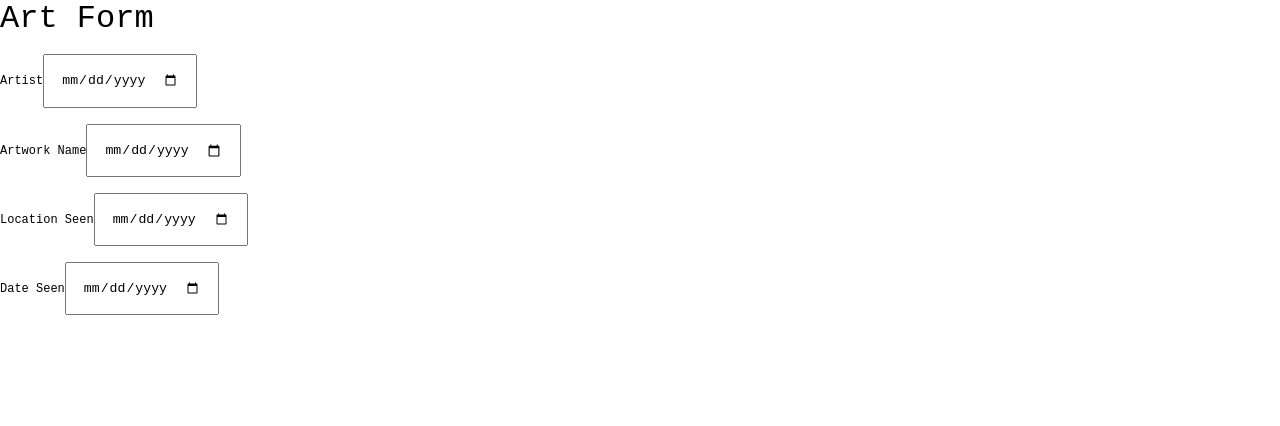
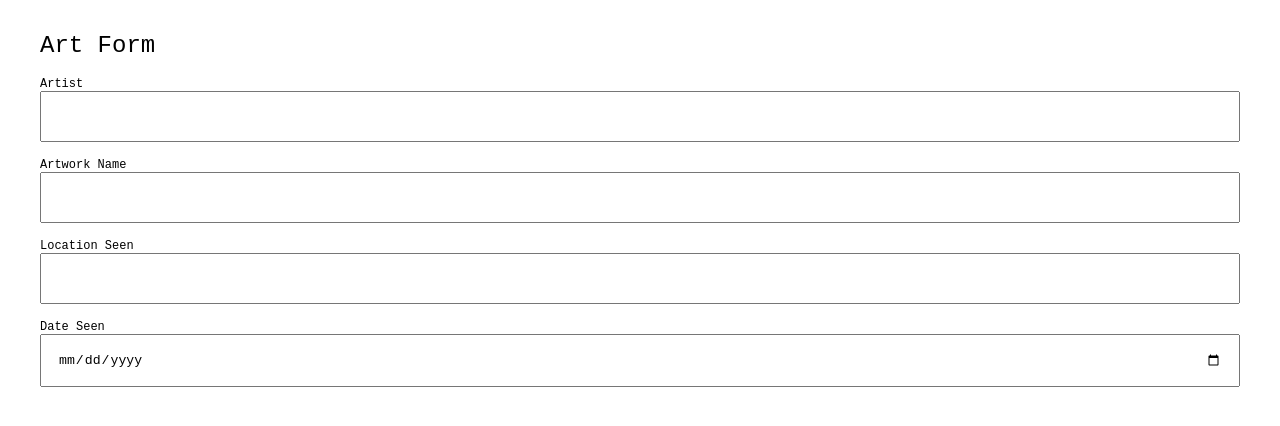
Before and after one commit to tchryssos/art-list, a Next.js app: page / in a window 1280 px wide. Shown: the top 426 px of the page. Built offline with nearby package versions, Linux system fonts and the light colour scheme.

Commit message:
Fixing input styles

```diff
--- a/src/components/form/Input.tsx
+++ b/src/components/form/Input.tsx
@@ -1,5 +1,6 @@
 import styled from '@emotion/styled';
 
+import { FlexBox } from '../box/FlexBox';
 import { createInputStyles } from './styles';
 
 export interface InputProps {
@@ -10,14 +11,14 @@ export interface InputProps {
   type: 'text' | 'date';
 }
 
-const InputWrapper = styled.div`
+const InputWrapper = styled(FlexBox)`
   width: 100%;
 `;
 
-const StyledInput = styled.input(({ theme }) => ({
-  ...createInputStyles(theme),
-  width: '100%',
-}));
+const StyledInput = styled.input`
+  ${({ theme }) => createInputStyles(theme)};
+  width: 100%;
+`;
 
 const Label = styled.label(({ theme }) => ({
   fontSize: theme.fontSize.subBody,
@@ -28,9 +29,10 @@ export const Input: React.FC<InputProps> = ({
   className,
   required,
   label,
+  type,
 }) => (
-  <InputWrapper className={className}>
+  <InputWrapper className={className} column>
     <Label htmlFor={name}>{label}</Label>
-    <StyledInput name={name} required={required} type="date" />
+    <StyledInput name={name} required={required} type={type} />
   </InputWrapper>
 );
--- a/src/components/meta/Layout.tsx
+++ b/src/components/meta/Layout.tsx
@@ -1,3 +1,8 @@
+import styled from '@emotion/styled';
+
+import { useBreakpointsAtLeast } from '~/logic/hooks/useBreakpoints';
+
+import { FlexBox } from '../box/FlexBox';
 import { Head } from './Head';
 
 type LayoutProps = {
@@ -5,9 +10,21 @@ type LayoutProps = {
   title?: string;
 };
 
-export const Layout: React.FC<LayoutProps> = ({ children, title }) => (
-  <div>
-    <Head title={title} />
-    {children}
-  </div>
-);
+const PageWrapper = styled(FlexBox)`
+  max-width: ${({ theme }) => theme.breakpointValues.lg}px;
+  width: 100%;
+  height: 100%;
+`;
+
+export const Layout: React.FC<LayoutProps> = ({ children, title }) => {
+  const isAtLeastXs = useBreakpointsAtLeast('xs');
+
+  return (
+    <>
+      <Head title={title} />
+      <FlexBox flex={1} justifyContent="center" p={isAtLeastXs ? 32 : 16}>
+        <PageWrapper>{children}</PageWrapper>
+      </FlexBox>
+    </>
+  );
+};
--- a/src/components/typography/Title.tsx
+++ b/src/components/typography/Title.tsx
@@ -6,9 +6,8 @@ import { TypographyProps } from './types';
 
 type TitleProps = Pick<MarginProps, 'mb'> & TypographyProps;
 
-export const Title = styled.h1<TitleProps>(
-  ({ theme, variant = 'normal', ...rest }) => ({
-    ...createTextSharedStyles(theme, { variant, ...rest }),
-    fontSize: theme.fontSize.title,
-  })
-);
+export const Title = styled.h1<TitleProps>`
+  ${({ theme, variant = 'normal', ...rest }) =>
+    createTextSharedStyles(theme, { ...rest, variant })}
+  font-size: ${({ theme }) => theme.fontSize.title};
+`;
--- a/src/components/typography/styles.ts
+++ b/src/components/typography/styles.ts
@@ -16,6 +16,6 @@ export const createTextSharedStyles = (
       ? theme.fontWeight.bold
       : theme.fontWeight.regular,
     fontStyle: fontProps.italic ? 'italic' : '',
-    color: theme.colors.text,
+    color: 'inherit',
     lineHeight: theme.lineHeight.normal,
   });
--- /dev/null
+++ b/src/logic/hooks/useBreakpoints.ts
@@ -0,0 +1,28 @@
+import { useContext } from 'react';
+
+import { BreakpointSize } from '~/typings/theme';
+
+import { BreakpointsContext } from '../contexts/breakpointsContext';
+
+export const useBreakpointsLessThan = (breakpoint: BreakpointSize) => {
+  const breakpoints = useContext(BreakpointsContext);
+  return !breakpoints.includes(breakpoint);
+};
+
+export const useBreakpointsAtLeast = (breakpoint: BreakpointSize) => {
+  const breakpoints = useContext(BreakpointsContext);
+  return breakpoints.includes(breakpoint);
+};
+
+// export const useBreakpointsIsExactly = (breakpoint: BreakpointSize) => {
+//   const breakpoints = useContext(BreakpointsContext);
+//   return breakpoints[breakpoints.length - 1] === breakpoint;
+// };
+
+export const useBreakpointsIsGreaterThan = (breakpoint: BreakpointSize) => {
+  const breakpoints = useContext(BreakpointsContext);
+  return (
+    breakpoints.includes(breakpoint) &&
+    breakpoints[breakpoints.length - 1] !== breakpoint
+  );
+};
--- a/src/pages/index.tsx
+++ b/src/pages/index.tsx
@@ -1,15 +1,11 @@
-import { FormEvent, useContext } from 'react';
+import { FormEvent } from 'react';
 
 import { Form } from '~/components/form/Form';
 import { Input } from '~/components/form/Input';
 import { Layout } from '~/components/meta/Layout';
-import { Body } from '~/components/typography/Body';
 import { Title } from '~/components/typography/Title';
-import { BreakpointsContext } from '~/logic/contexts/breakpointsContext';
 
 const Home: React.FC = () => {
-  const breakpoints = useContext(BreakpointsContext);
-
   const onSubmit = (e: FormEvent) => {
     const formData = new FormData(e.target as HTMLFormElement);
     // @ts-expect-error TS warns about .values
```
Also changed, not shown: src/components/typography/Body.tsx (+5 -6 lines).
